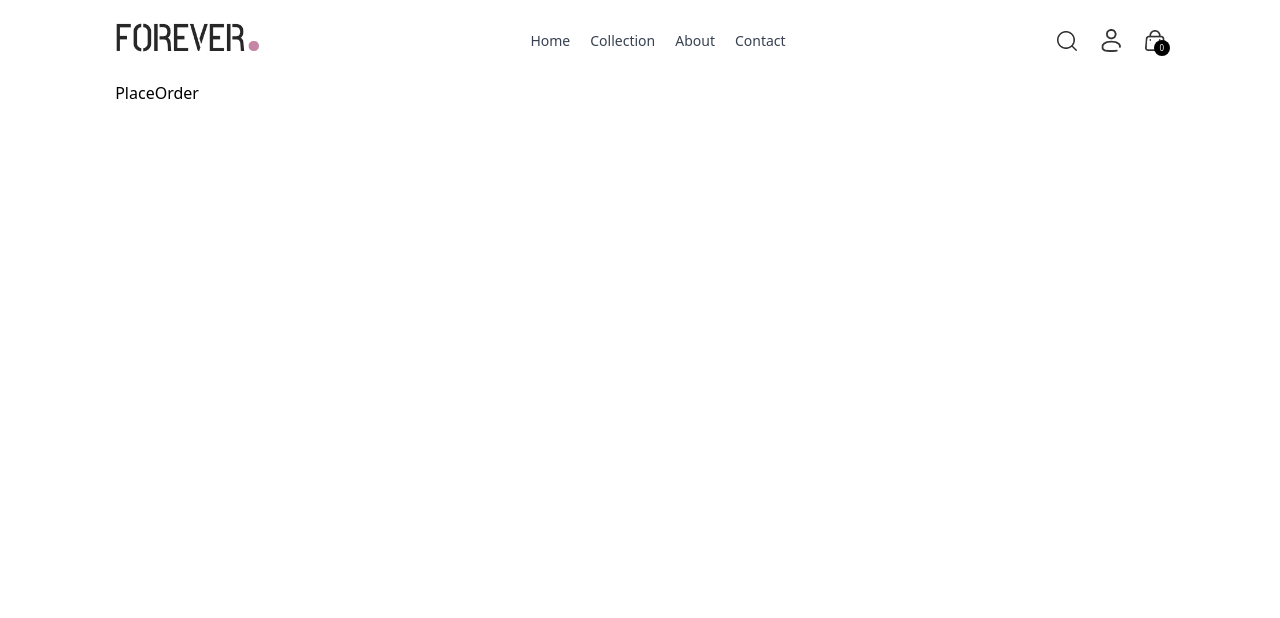
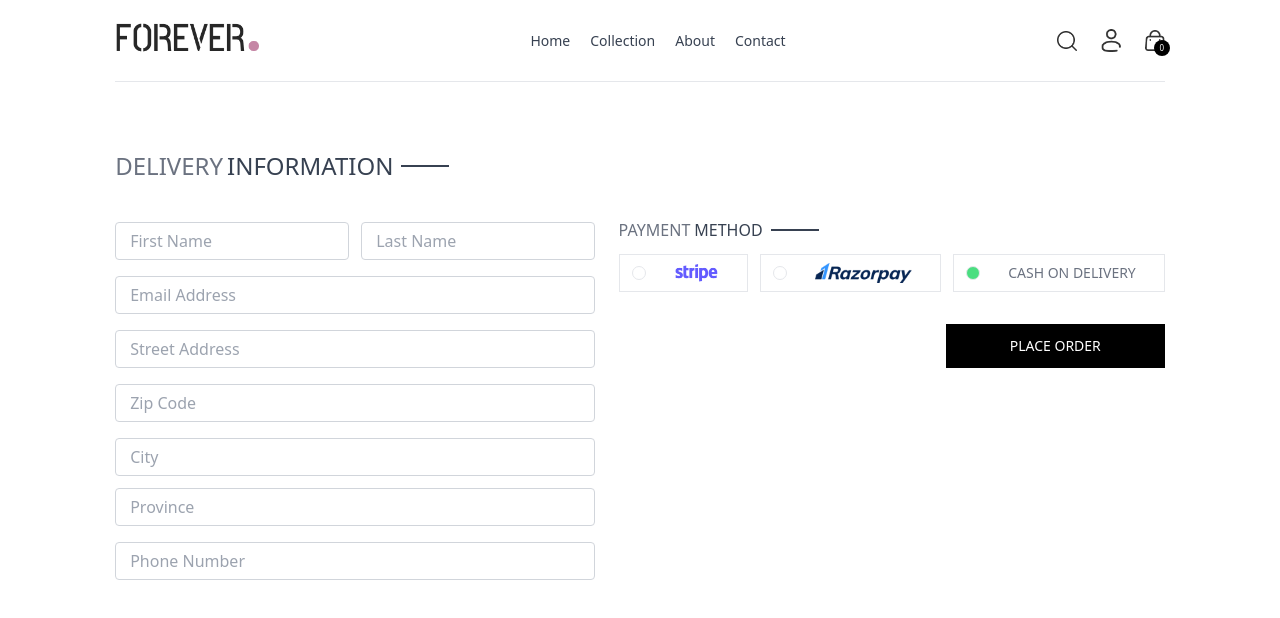
Before and after one commit to AsMuin/React-Shop, a React (Vite) app: page /placeOrder in a window 1280 px wide. Shown: the top 618 px of the page. Built offline with nearby package versions, Linux system fonts and the light colour scheme.

Commit message:
dev: placeOrder

```diff
--- a/src/pages/PlaceOrder.tsx
+++ b/src/pages/PlaceOrder.tsx
@@ -1,3 +1,66 @@
+import { assets } from '@/assets/assets';
+import CartTotal from '@/components/CartTotal';
+import Title from '@/components/Title';
+import { ShopContext } from '@/context/ShopContext';
+import { useContext, useState } from 'react';
+
 export default function PlaceOrder() {
-    return <div>PlaceOrder</div>;
+    const [method, setMethod] = useState('cod');
+    const { navigate } = useContext(ShopContext);
+    return (
+        <>
+            <div className="flex flex-col sm:flex-row justify-between gap-4 pt-5 sm:pt-14 min-h-[80vh] border-t">
+                <div className="flex flex-col gap-4 w-full sm:max-w-[480px]">
+                    <div className="text-xl sm:text-2xl my-3">
+                        <Title text1="DELIVERY" text2="INFORMATION" />
+                    </div>
+                    <div className="flex gap-3">
+                        <input className="border border-gray-300 rounded py-1.5 px-3.5 w-full" type="text" placeholder="First Name" />
+                        <input className="border border-gray-300 rounded py-1.5 px-3.5 w-full" type="text" placeholder="Last Name" />
+                    </div>
+                    <input className="border border-gray-300 rounded py-1.5 px-3.5 w-full" type="text" placeholder="Email Address" />
+                    <input className="border border-gray-300 rounded py-1.5 px-3.5 w-full" type="text" placeholder="Street Address" />
+                    <input className="border border-gray-300 rounded py-1.5 px-3.5 w-full" type="number" placeholder="Zip Code" />
+                    <div className="flex flex-col gap-3">
+                        <input className="border border-gray-300 rounded py-1.5 px-3.5 w-full" type="text" placeholder="City" />
+                        <input className="border border-gray-300 rounded py-1.5 px-3.5 w-full" type="text" placeholder="Province" />
+                    </div>
+                    <input className="border border-gray-300 rounded py-1.5 px-3.5 w-full" type="number" placeholder="Phone Number" />
+                </div>
+                <div className="mt-8">
+                    <div className="mt-8 min-w-80">
+                        <CartTotal />
+                    </div>
+                    <div className="mt-12">
+                        <Title text1="PAYMENT" text2="METHOD" />
+                        <div className="flex gap-3 flex-col lg:flex-row">
+                            <div onClick={() => setMethod('stripe')} className="flex items-center gap-3 border p-2 px-3 cursor-pointer">
+                                <p
+                                    className={`min-w-3.5 h-3.5 border rounded-full
+                                    ${method === 'stripe' ? 'bg-green-400' : ''}`}></p>
+                                <img className="h-5 mx-4" src={assets.stripe_logo} alt="" />
+                            </div>
+                            <div onClick={() => setMethod('razorpay')} className="flex items-center gap-3 border p-2 px-3 cursor-pointer">
+                                <p
+                                    className={`min-w-3.5 h-3.5 border rounded-full
+                                    ${method === 'razorpay' ? 'bg-green-400' : ''}`}></p>
+                                <img className="h-5 mx-4" src={assets.razorpay_logo} alt="" />
+                            </div>
+                            <div onClick={() => setMethod('cod')} className="flex items-center gap-3 border p-2 px-3 cursor-pointer">
+                                <p
+                                    className={`min-w-3.5 h-3.5 border rounded-full
+                                    ${method === 'cod' ? 'bg-green-400' : ''}`}></p>
+                                <p className="text-gray-500 text-sm font-medium mx-4">CASH ON DELIVERY</p>
+                            </div>
+                        </div>
+                        <div className="w-full text-end mt-8">
+                            <button onClick={() => navigate!('/orders')} className="bg-black text-white px-16 py-3 text-sm">
+                                PLACE ORDER
+                            </button>
+                        </div>
+                    </div>
+                </div>
+            </div>
+        </>
+    );
 }
```
